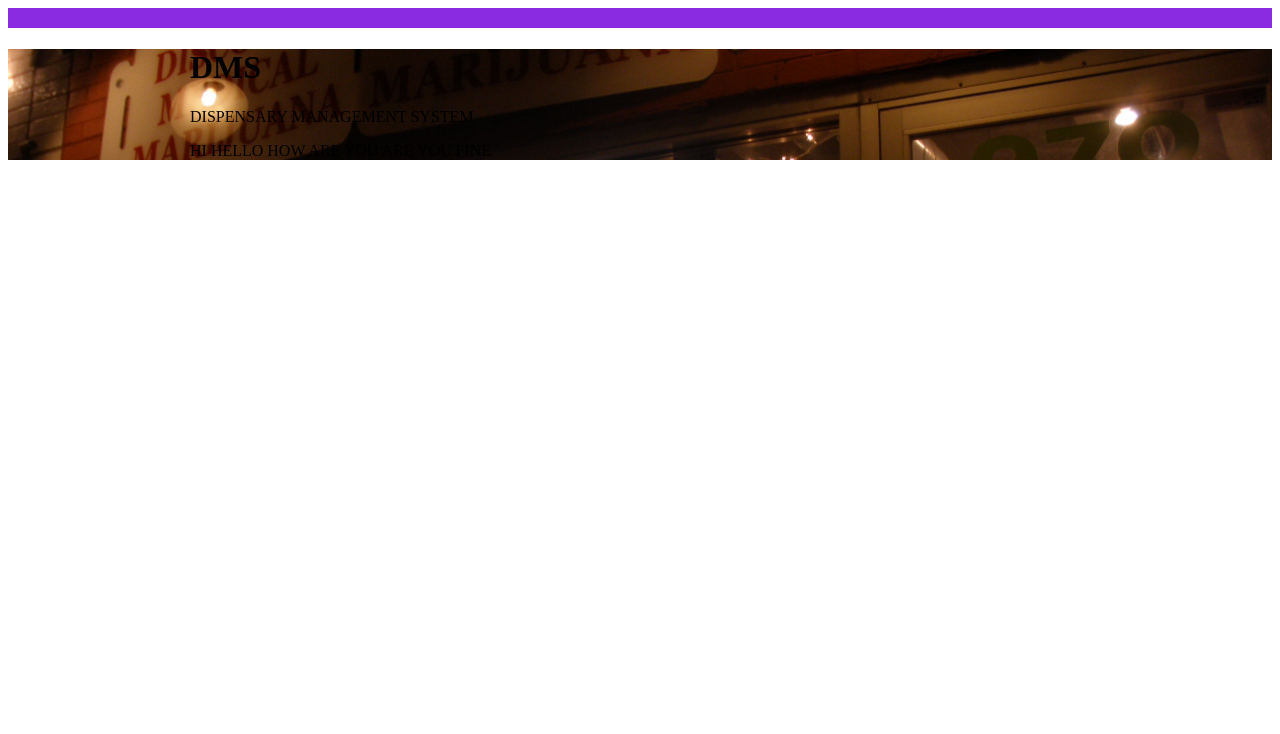
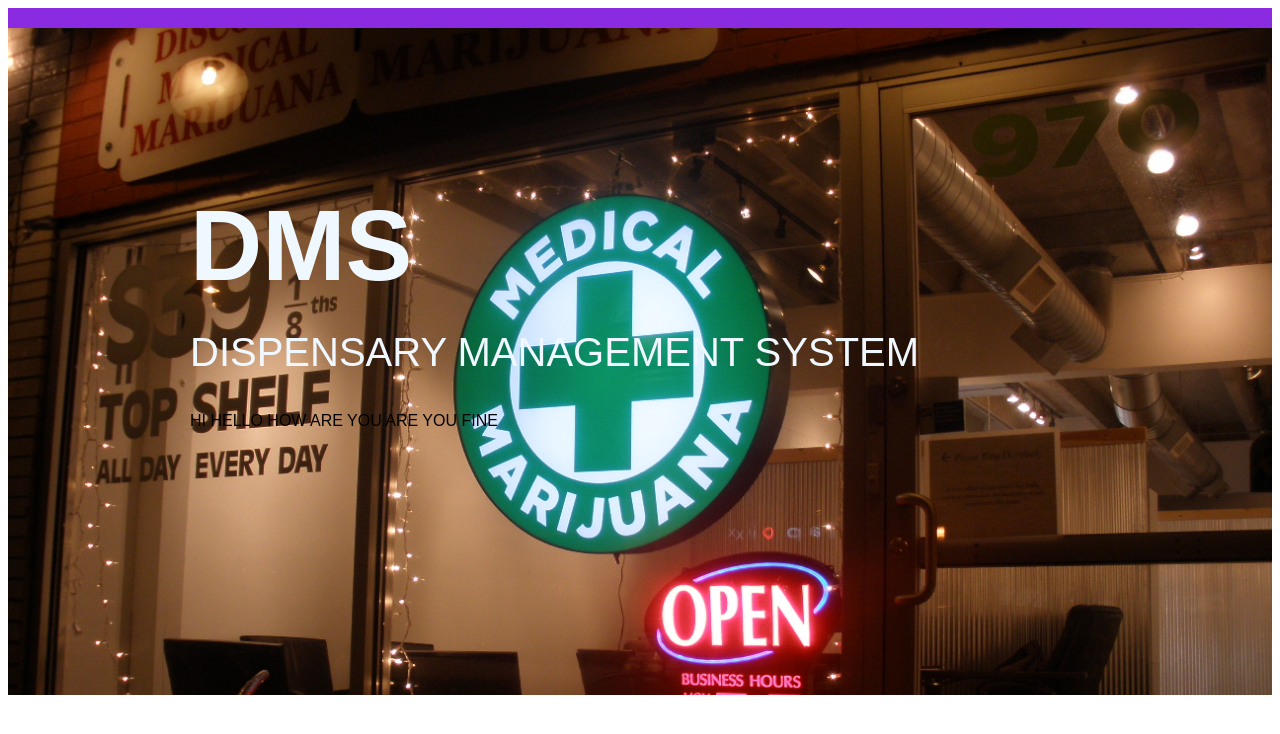
Before and after one commit to Chaitanyaputhran/Dispensary_management_system, a PHP site: page /homepage.html in a window 1280 px wide. Shown: the top 734 px of the page. Run offline with PHP 8.4, Linux system fonts and the light colour scheme.

Commit message:
made changes

```diff
--- a/css/homepage.css
+++ b/css/homepage.css
@@ -1,4 +1,6 @@
-.header{
+body{
+    font-family:Arial, Helvetica, sans-serif;
+}.header{
     width:100%;
     height:20px;
     background-color: blueviolet;
@@ -7,9 +9,35 @@
 .banner{
     background:url(/images/dispensary.jpg);
     background-size: cover;
+    padding-top:100px;
+    padding-bottom: 100px;
 }
 .homepagecontainer{
     width:100%;
     max-width:900px;
     margin:0 auto;
+    height:50vh;
 }
+.bannerheader h1{
+    font-size :100px;
+    color:aliceblue;
+    line-height: 100%;
+
+}
+.bannerheader p{
+    font-size: 40px;
+    color:aliceblue;
+    text-transform:uppercase;
+    margin-top:-30px;
+    line-height: 100%;
+
+
+
+}
+.bannertagline p{
+    margin-top:20px;
+
+    font-size: 25px;
+    color:aliceblue;
+    color:blue;
+}
```
